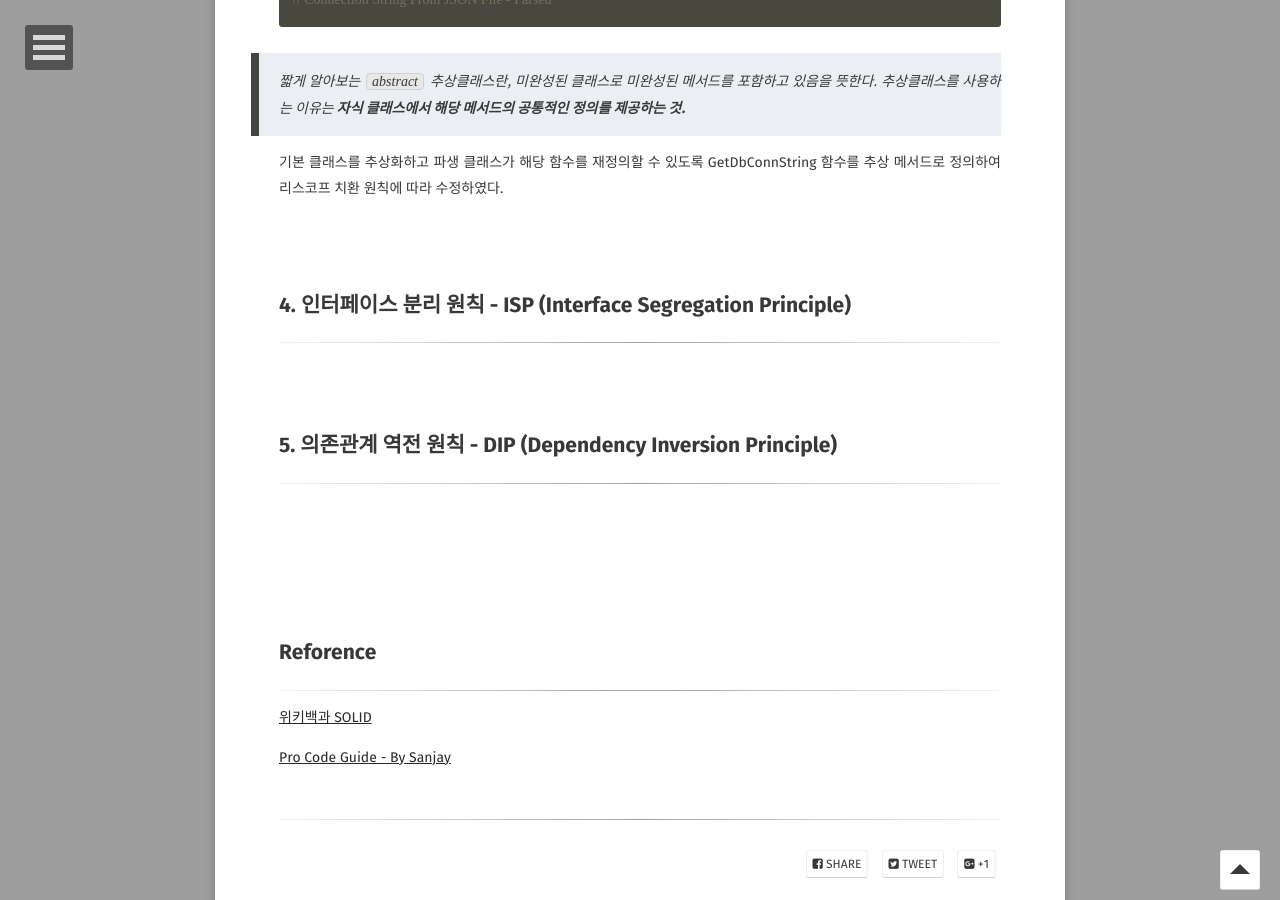
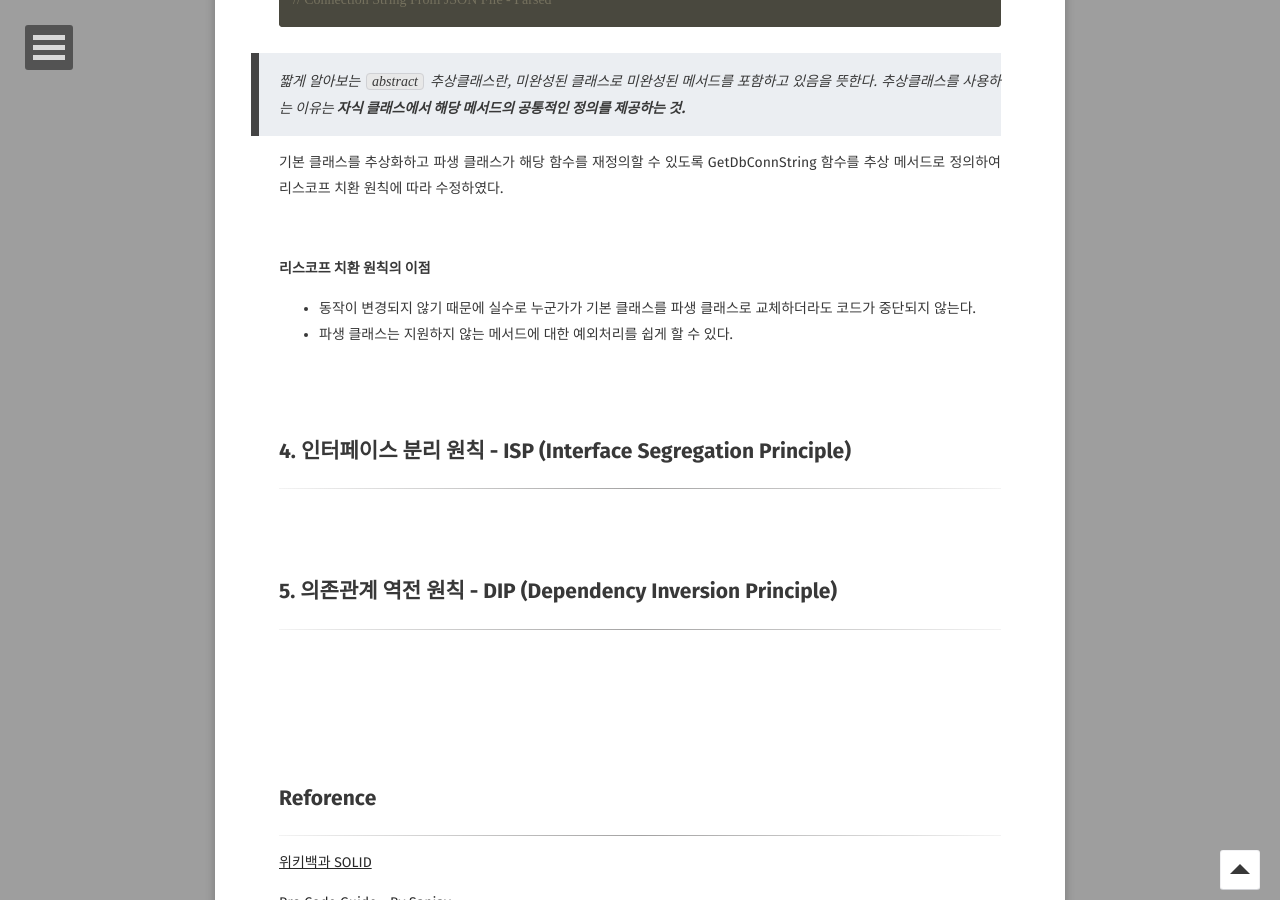
Before and after one commit to KYJKY/KYJKY.github.io, a Jekyll site: the page built from _posts/2022-06-19-[CS-1].markdown, in a window 1280 px wide and 900 px high, scrolled down 11781 px. Built offline with Jekyll 4.4.1, drawn with Linux system fonts in a browser that asks for light colours; some web fonts are replaced; comment, search, counter and statistics services are not loaded.

Commit message:
리스코프 치환 원칙이 뭐냐고

```diff
--- a/_posts/2022-06-19-[CS-1].markdown
+++ b/_posts/2022-06-19-[CS-1].markdown
@@ -455,6 +455,12 @@ static void Main(string[] args)
 
 기본 클래스를 추상화하고 파생 클래스가 해당 함수를 재정의할 수 있도록 GetDbConnString 함수를 추상 메서드로 정의하여 리스코프 치환 원칙에 따라 수정하였다.
 
+<br>
+
+**리스코프 치환 원칙의 이점**
+- 동작이 변경되지 않기 때문에 실수로 누군가가 기본 클래스를 파생 클래스로 교체하더라도 코드가 중단되지 않는다.
+- 파생 클래스는 지원하지 않는 메서드에 대한 예외처리를 쉽게 할 수 있다.
+
 
 
 <br>
```
